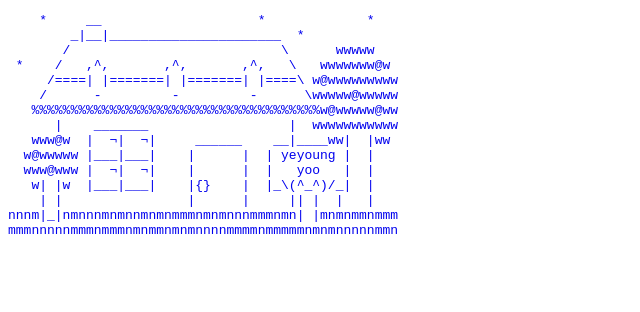
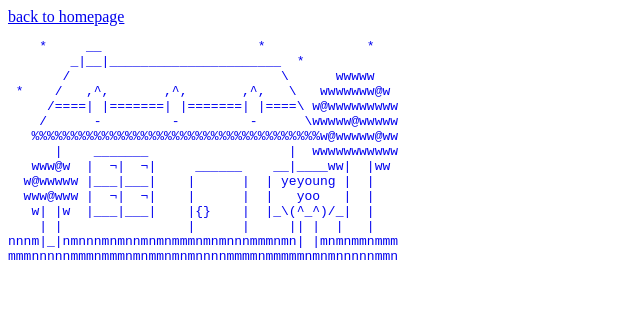
Before and after one commit to syooy3/UIDesign1, a plain HTML site: page ascii_town/exterior-yeyoungyoo.html in a window 1280 px wide. Shown: the whole page, without its empty margins (0-640 px from the left). Drawn offline with Linux system fonts and the light colour scheme.

Commit message:
Update exterior-yeyoungyoo.html

```diff
--- a/ascii_town/exterior-yeyoungyoo.html
+++ b/ascii_town/exterior-yeyoungyoo.html
@@ -2,6 +2,7 @@
 <html>
   <head>
         <title>Ascii Town: yeyoung</title>
+        <a href="..">back to homepage</a>
         <meta charset="utf-8" />
   </head>
   <body>
```
